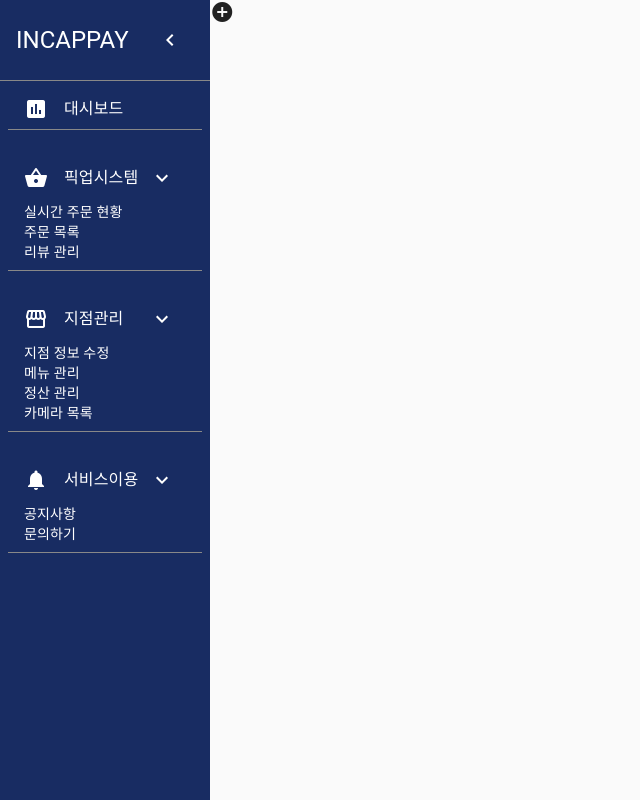
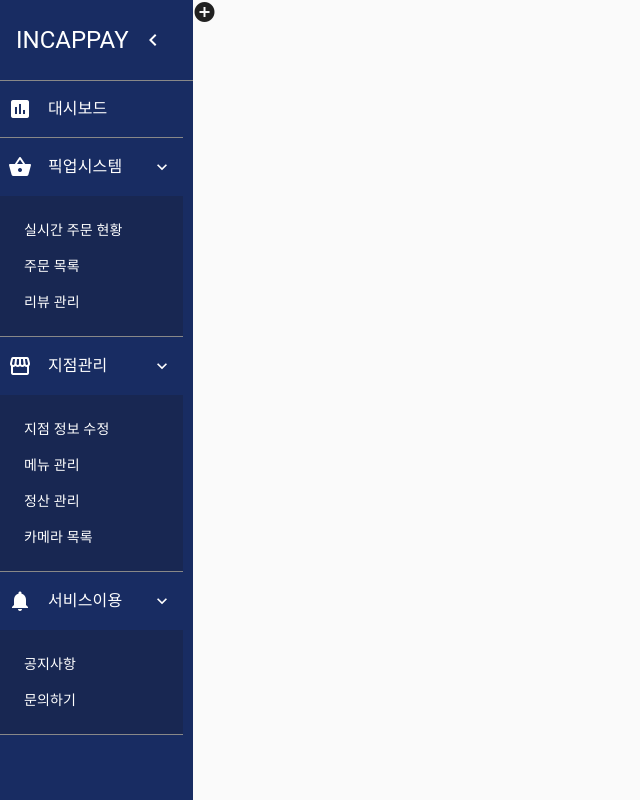
Before and after one commit to YoungkeunAhn/admin-shop, a Next.js app: page / in a window 1280 px wide. Shown: the whole page, without its empty margins (0-640 px from the left). Built offline with nearby package versions, Linux system fonts and the light colour scheme.

Commit message:
사이드바 스타일

```diff
--- a/pages/index.js
+++ b/pages/index.js
@@ -1,5 +1,5 @@
 import { Box, Button } from "@material-ui/core";
-import MainLayout from "@layouts/main-layout/MainLayout";
+import MainLayout from "@layouts/main/MainLayout";
 import { useState } from "react";
 
 export default function Home() {
--- a/src/components/menu-item/styles.ts
+++ /dev/null
@@ -1,41 +0,0 @@
-import { createStyles, makeStyles, Theme } from "@material-ui/core"
-
-const useStyles = makeStyles((theme: Theme) =>
-  createStyles({
-    root: {
-      padding: theme.spacing(1),
-
-      "& li": {
-        display: "flex",
-        flexDirection: "column",
-        alignItems: "flex-start",
-        borderBottom: "1px solid #888",
-      },
-    },
-    titleBox: {
-      width: "100%",
-      display: "flex",
-      justifyContent: "space-between",
-      alignItems: "center",
-    },
-    titleIcon: {
-      color: "#fff",
-      marginRight: theme.spacing(2),
-    },
-    subMenuBox: {
-      width: "100%",
-      "& .MuiCollapse-wrapperInner": {
-        display: "flex",
-        flexDirection: "column",
-        alignItems: "flex-start",
-      },
-    },
-    itemButton: {
-      "& p": {
-        width: "100%",
-        textAlign: "left",
-      },
-    },
-  })
-)
-export default useStyles
--- a/src/components/side-menu-bar/SideMenuBar.tsx
+++ /dev/null
@@ -1,27 +0,0 @@
-import { sideMenu } from "@/types/side-menu";
-import { Box, IconButton, Typography } from "@material-ui/core";
-import ChevronLeftIcon from "@material-ui/icons/ChevronLeft";
-import React from "react";
-import MenuItemBox from "../menu-item/MenuItemBox";
-import useStyles from "./styles";
-
-function SideMenuBar() {
-  const classes = useStyles();
-
-  return (
-    <Box className={classes.sideBar}>
-      <Box className={classes.sideBarHeader}>
-        <Typography variant="h5">INCAPPAY</Typography>
-        <IconButton>
-          <ChevronLeftIcon />
-        </IconButton>
-      </Box>
-
-      {sideMenu.map((menu, idx) => (
-        <MenuItemBox key={idx} menu={menu} expand={true} />
-      ))}
-    </Box>
-  );
-}
-
-export default SideMenuBar;
--- a/src/components/side-menu-bar/styles.ts
+++ /dev/null
@@ -1,30 +0,0 @@
-import { createStyles, makeStyles, Theme } from "@material-ui/core";
-
-const useStyles = makeStyles((theme: Theme) =>
-  createStyles({
-    sideBar: {
-      maxWidth: "22vw",
-      height: "100vh",
-      backgroundColor: "#182C62",
-
-      "& li": {
-        display: "flex",
-        justifyContent: "space-between",
-      },
-      "& .MuiTypography-root": {
-        color: "#fff",
-      },
-      "& svg": {
-        fill: "#fff",
-      },
-    },
-    sideBarHeader: {
-      display: "flex",
-      justifyContent: "space-between",
-      alignItems: "center",
-      borderBottom: "1px solid #888",
-      padding: theme.spacing(2),
-    },
-  })
-);
-export default useStyles;
--- a/src/layouts/main-layout/MainLayout.tsx
+++ /dev/null
@@ -1,20 +0,0 @@
-import SideMenuBar from "@/components/side-menu-bar/SideMenuBar";
-import { Box, Icon, Typography } from "@material-ui/core";
-import React from "react";
-import useStyles from "./styles";
-
-function MainLayout() {
-  const classes = useStyles();
-
-  return (
-    <Box className={classes.root}>
-      <SideMenuBar />
-      <Box className="main">
-        <Icon>add_circle</Icon>
-        <Typography variant="srOnly">Create a user</Typography>
-      </Box>
-    </Box>
-  );
-}
-
-export default MainLayout;
--- /dev/null
+++ b/src/layouts/main/MainLayout.tsx
@@ -0,0 +1,20 @@
+import { Box, Icon, Typography } from '@material-ui/core'
+import React from 'react'
+import SideMenuBar from './side-bar/SideMenuBar'
+import useStyles from './styles'
+
+function MainLayout() {
+  const classes = useStyles()
+
+  return (
+    <Box className={classes.root}>
+      <SideMenuBar />
+      <Box className='main'>
+        <Icon>add_circle</Icon>
+        <Typography variant='srOnly'>Create a user</Typography>
+      </Box>
+    </Box>
+  )
+}
+
+export default MainLayout
--- /dev/null
+++ b/src/layouts/main/side-bar/SideMenuBar.tsx
@@ -0,0 +1,28 @@
+import { sideMenu } from '@/types/side-menu'
+import { Box, IconButton, Typography } from '@material-ui/core'
+import ChevronLeftIcon from '@material-ui/icons/ChevronLeft'
+import React from 'react'
+import MenuItemBox from './menu-item/MenuItemBox'
+
+import useStyles from './styles'
+
+function SideMenuBar() {
+  const classes = useStyles()
+
+  return (
+    <Box className={classes.sideBar}>
+      <Box className={classes.sideBarHeader}>
+        <Typography variant='h5'>INCAPPAY</Typography>
+        <IconButton>
+          <ChevronLeftIcon />
+        </IconButton>
+      </Box>
+
+      {sideMenu.map((menu, idx) => (
+        <MenuItemBox key={idx} menu={menu} expand={true} />
+      ))}
+    </Box>
+  )
+}
+
+export default SideMenuBar
--- a/src/components/menu-item/MenuItemBox.tsx
+++ b/src/layouts/main/side-bar/menu-item/MenuItemBox.tsx
@@ -1,4 +1,4 @@
-import { SideMenuType } from "@/types/side-menu"
+import { SideMenuType } from '@/types/side-menu'
 import {
   Box,
   ButtonBase,
@@ -7,11 +7,11 @@
   ListItem,
   Typography,
   Icon,
-} from "@material-ui/core"
-import ExpandLessIcon from "@material-ui/icons/ExpandLess"
-import ExpandMoreIcon from "@material-ui/icons/ExpandMore"
-import React from "react"
-import useStyles from "./styles"
+} from '@material-ui/core'
+import ExpandLessIcon from '@material-ui/icons/ExpandLess'
+import ExpandMoreIcon from '@material-ui/icons/ExpandMore'
+import React from 'react'
+import useStyles from './styles'
 
 type Props = {
   menu: SideMenuType
@@ -31,14 +31,24 @@
             <Icon className={classes.titleIcon}>{icon}</Icon>
             <Typography variant='body1'>{menu.title}</Typography>
           </Box>
-          <IconButton>
-            {subMenu ? expand ? <ExpandMoreIcon /> : <ExpandLessIcon /> : null}
+          <IconButton size='small'>
+            {subMenu ? (
+              expand ? (
+                <ExpandMoreIcon fontSize='small' />
+              ) : (
+                <ExpandLessIcon fontSize='small' />
+              )
+            ) : null}
           </IconButton>
         </Box>
 
         {subMenu ? (
           <Collapse in={expand} className={classes.subMenuBox}>
-            <Box display='flex' flexDirection='column'>
+            <Box
+              className={classes.subMenuBox}
+              display='flex'
+              flexDirection='column'
+            >
               {subMenu.map((sub, idx) => (
                 <ButtonBase key={idx} className={classes.itemButton}>
                   <Typography variant='body2'>{sub}</Typography>
--- /dev/null
+++ b/src/layouts/main/side-bar/menu-item/styles.ts
@@ -0,0 +1,52 @@
+import { createStyles, makeStyles, Theme } from '@material-ui/core'
+
+const useStyles = makeStyles((theme: Theme) =>
+  createStyles({
+    root: {
+      width: '95%',
+      // border: '1px solid #fff',
+      display: 'flex',
+      flexDirection: 'column',
+      alignItems: 'center',
+      '& li': {
+        display: 'flex',
+        flexDirection: 'column',
+        alignItems: 'flex-start',
+        borderBottom: '1px solid #888',
+        padding: theme.spacing(0),
+      },
+    },
+    titleBox: {
+      width: '100%',
+      display: 'flex',
+      justifyContent: 'space-between',
+      alignItems: 'center',
+      padding: theme.spacing(2, 1),
+    },
+    titleIcon: {
+      color: '#fff',
+      marginRight: theme.spacing(2),
+    },
+    subMenuBox: {
+      width: '100%',
+      background: '#182752',
+      padding: theme.spacing(1),
+      '& .MuiCollapse-wrapperInner': {
+        display: 'flex',
+        flexDirection: 'column',
+        alignItems: 'flex-start',
+      },
+    },
+    itemButton: {
+      '& p': {
+        width: '100%',
+        textAlign: 'left',
+        padding: theme.spacing(1),
+      },
+    },
+    select: {
+      background: '#0D1C43',
+    },
+  })
+)
+export default useStyles
--- /dev/null
+++ b/src/layouts/main/side-bar/styles.ts
@@ -0,0 +1,29 @@
+import { createStyles, makeStyles, Theme } from '@material-ui/core'
+
+const useStyles = makeStyles((theme: Theme) =>
+  createStyles({
+    sideBar: {
+      maxWidth: '22vw',
+      height: '100vh',
+      backgroundColor: '#182C62',
+      '& li': {
+        display: 'flex',
+        justifyContent: 'space-between',
+      },
+      '& .MuiTypography-root': {
+        color: '#fff',
+      },
+      '& svg': {
+        fill: '#fff',
+      },
+    },
+    sideBarHeader: {
+      display: 'flex',
+      justifyContent: 'space-between',
+      alignItems: 'center',
+      borderBottom: '1px solid #888',
+      padding: theme.spacing(2),
+    },
+  })
+)
+export default useStyles
```
Also changed, not shown: package.json (+14 -1 lines), src/layouts/main/styles.ts (renamed from src/layouts/main-layout/styles.ts, +4 -4 lines), 1 other file (tests, documents, lock files or other folders).
